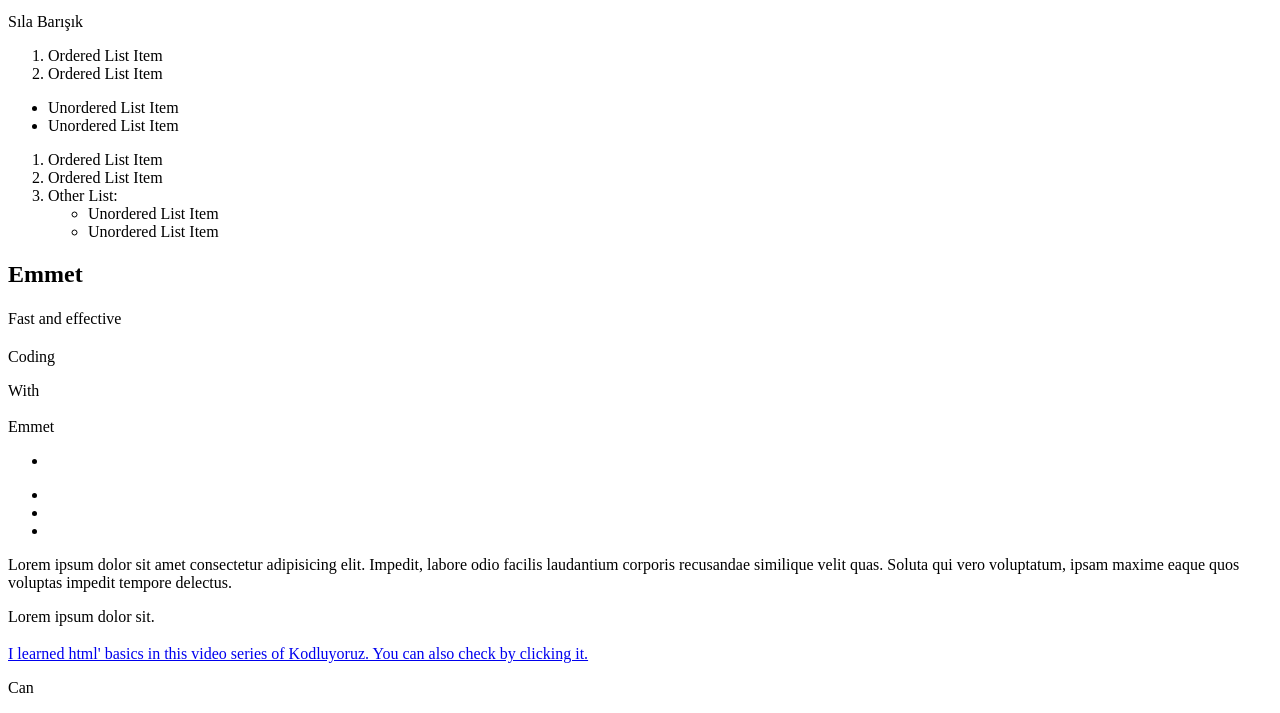
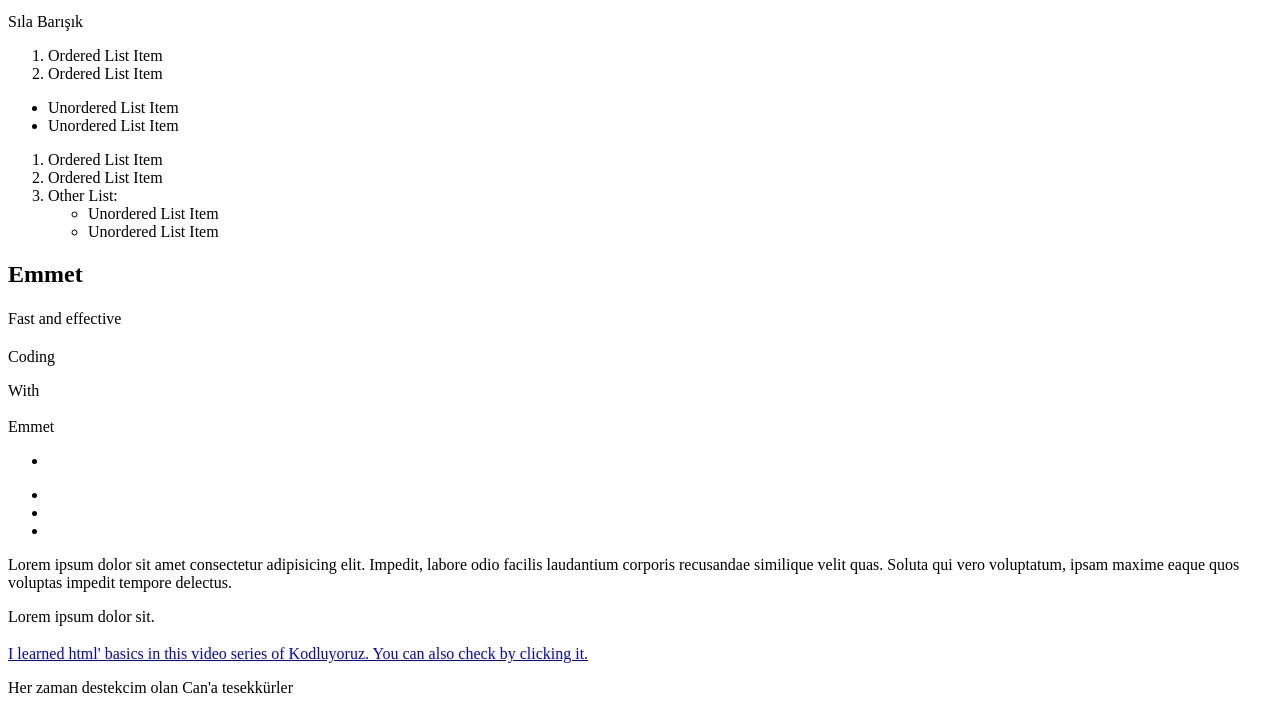
Before and after one commit to slabarsk/HTML-Basics-with-Kodluyoruz, a plain HTML site: page index.html in a window 1280 px wide. Shown: the part 255-968 px from the top of the page. Drawn offline with Linux system fonts and the light colour scheme.

Commit message:
P tag is updated

```diff
--- a/index.html
+++ b/index.html
@@ -86,4 +86,4 @@ Sıla Barışık
 I learned html' basics in this video series of Kodluyoruz. You can also check by clicking it.
 </a>
 
-<p>Can</p>
+<p>Her zaman destekcim olan Can'a tesekkürler</p>
```
